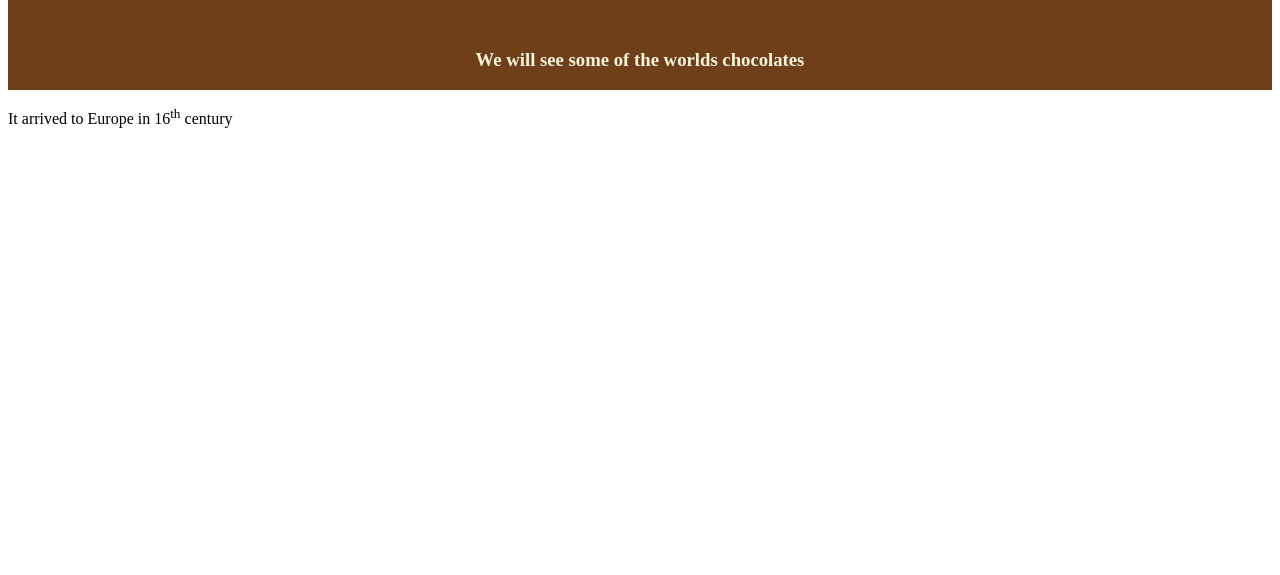
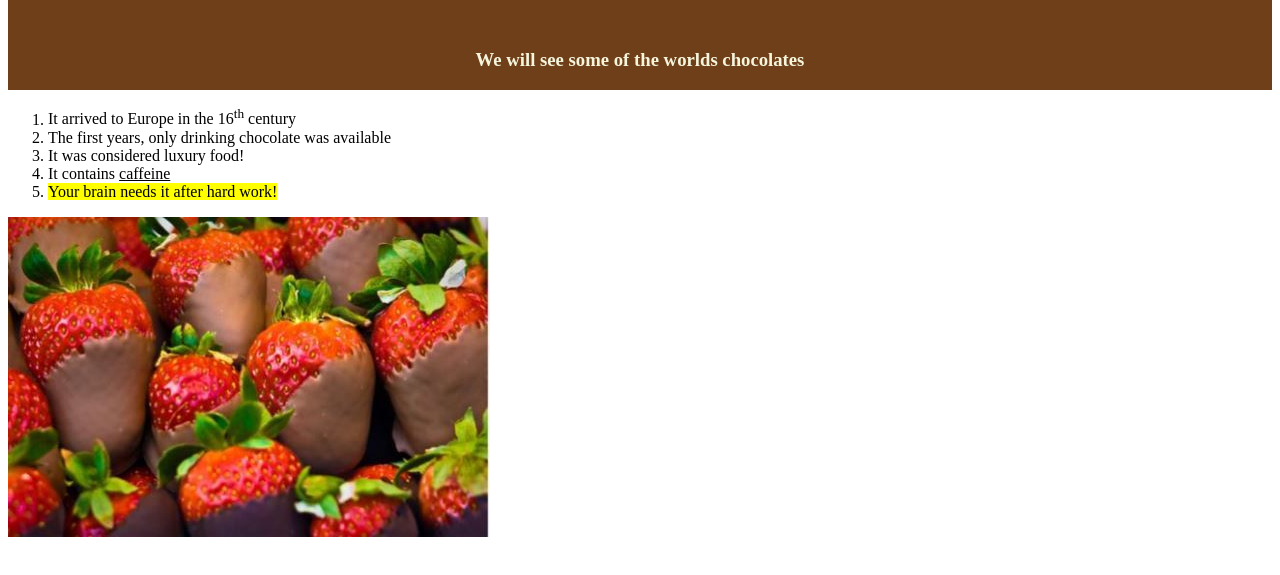
Before and after one commit to lwissal/wissalWEB2GitTest, a plain HTML site: page index.html in a window 1280 px wide. Shown: the part 91-666 px from the top of the page. Drawn offline with Linux system fonts and the light colour scheme.

Commit message:
Introduction to WEB tools Assignment 1

```diff
--- a/index.html
+++ b/index.html
@@ -15,7 +15,18 @@
         <h3>We will see some of the worlds chocolates</h3>
     </div>
 
-        <p>It arrived to Europe in 16<sup>th</sup> century<p/>
+    <ol>
+        <li>It arrived to Europe in the 16<sup>th</sup> century</li>
+        <li>The first years, only drinking chocolate was available</li>
+        <li>It was considered luxury food!</li>
+        <li>It contains <ins>caffeine</ins><br></li>
+        <li><mark>Your brain needs it after hard work!</mark> </li>
+    </ol>
+    <a href="https://en.wikipedia.org/wiki/Chocolate" target="_blank">
+        <img src="images/chocolatethings.jpg" alt="this is a strawberrie" title="chocolate strawberries">
+    </a>
+
 
 </body>
+
 </html>
```
Also changed, not shown: images/chocolatethings.jpg (added).
